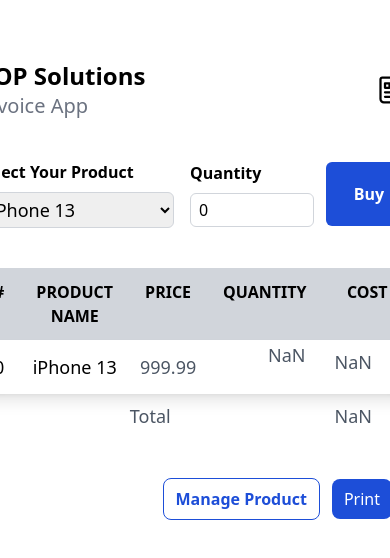
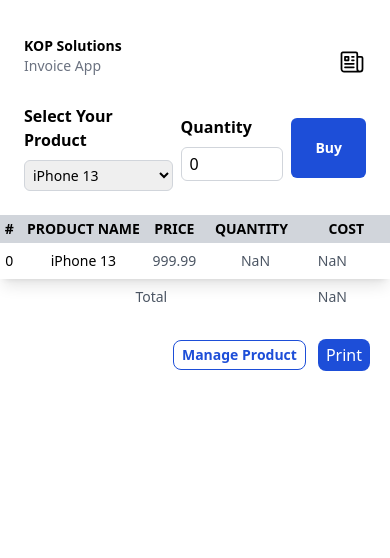
Before and after one commit to K2P4/Invoice-App, a React (Vite) app: page / in a window 390 px wide. Both pictures are taken after a click on the button "Buy". Shown: the top 558 px of the page. Built offline with nearby package versions, Linux system fonts and the light colour scheme.

Commit message:
update responsive

```diff
--- a/src/components/Add.jsx
+++ b/src/components/Add.jsx
@@ -36,15 +36,15 @@ const Add = () => {
 	};
 
 	return (
-		<div className="flex  align-middle gap-4 items-center">
+		<div className="flex align-middle items-center gap-2 mx-6 md:mx-0 sm:my-0 md:my-0 sm:mx-0">
 			<div>
-				<label htmlFor="select" className="font-bold">
+				<label htmlFor="select" className="font-bold text-md sm:text-lg md:text-lg">
 					Select Your Product
 				</label>
 				<select
 					name="App"
 					ref={idRef}
-					className="w-full  mt-2 border border-gray-300 px-2 py-1 text-black text-lg rounded-md "
+					className="w-full  mt-2 border border-gray-300 px-1 py-1 text-black text-sm rounded-md sm:px-2 sm:text-lg  "
 					id="">
 					{product.map(({ id, name }) => (
 						<option key={id} value={id}>
@@ -54,9 +54,9 @@ const Add = () => {
 				</select>
 			</div>
 
-			<div className="flex align-middle items-center gap-3">
+			<div className="flex align-middle items-center gap-2 sm:gap-3 ">
 				<div className="">
-					<label htmlFor="select" className="font-bold">
+					<label htmlFor="select" className="font-bold  ">
 						Quantity
 					</label>
 
@@ -69,7 +69,7 @@ const Add = () => {
 
 				<button
 					onClick={addRecord}
-					className="bg-blue-700 hover:bg-blue-600 duration-100 active:scale-75    px-7 cursor-pointer select-none text-white text-md font-bold py-5 rounded-md">
+					className="bg-blue-700 hover:bg-blue-600 duration-100 active:scale-75    px-6 cursor-pointer select-none text-white text-sm font-bold py-5 rounded-md  sm:py-7 sm:px-7 sm:text-md">
 					Buy
 				</button>
 			</div>
--- a/src/components/EmptyStages.jsx
+++ b/src/components/EmptyStages.jsx
@@ -5,10 +5,10 @@ import React from "react";
 const EmptyStages = () => {
 	return (
 		<div className="flex items-center justify-between align-middle  gap-5 ">
-			<img src="../../images/flame-2.png" className=" " alt="" />
+			<img src="../../images/flame-2.png" className="  w-48 sm:w-full " alt="" />
 
 			<h2 className="text-xl  text-gray-600 w-full cursor-pointer ">
-				Ther is no record.Buy Something !
+				There is no record.Buy Something !
 			</h2>
 		</div>
 	);
--- a/src/components/Footer.jsx
+++ b/src/components/Footer.jsx
@@ -14,12 +14,12 @@ const Footer = () => {
 			<div className="  float-end  bottom-0 right-80  me-5   flex gap-3 items-center align-middle">
 				<button
 					onClick={handleOpen}
-					className="   font-bold font-sans  border   hover:bg-blue-500 duration-75     border-blue-700  text-blue-700 rounded-lg px-3  py-2">
+					className="   font-bold font-sans  border text-sm   hover:bg-blue-500 duration-75     border-blue-700  text-blue-700 rounded-lg  px-2 py-1 sm:px-3  sm:py-2 sm:text-md">
 					Manage Product
 				</button>
 				<button
 					onClick={handlePrint}
-					className="text-white rounded-lg font-sans font-medium hover:bg-blue-600 duration-75    bg-blue-700 px-3 py-2 ">
+					className="text-white rounded-lg font-sans font-medium hover:bg-blue-600 duration-75    bg-blue-700 px-2 py-1  text-md sm:px-3 sm:py-2  ">
 					Print
 				</button>
 			</div>
--- a/src/components/Heading.jsx
+++ b/src/components/Heading.jsx
@@ -8,10 +8,14 @@ import Footer from "./Footer";
 const Heading = () => {
 	return (
 		<div className="">
-			<div className="my-10 flex align-middle items-center justify-between">
-				<div className="">
-					<h1 className=" font-bold text-2xl ">KOP Solutions</h1>
-					<h3 className="text-xl font-medium text-gray-500  ">Invoice App</h3>
+			<div className=" flex align-middle items-center  justify-between my-4  mx-6 sm:my-10 sm:mx-0 ">
+				<div className="mb-3 sm:mb-0 md:mb-0">
+					<h2 className="font-bold text-sm  md:text-2xl sm:text-2xl  ">
+						KOP Solutions
+					</h2>
+					<h3 className="font-medium text-gray-500 text-sm sm:text-xl lg:text-xl  md:text-xl ">
+						Invoice App
+					</h3>
 				</div>
 				<svg
 					xmlns="http://www.w3.org/2000/svg"
@@ -19,7 +23,7 @@ const Heading = () => {
 					viewBox="0 0 24 24"
 					strokeWidth={1.5}
 					stroke="currentColor"
-					className="w-9 h-9">
+					className="h-7 w-7 sm:h-11 sm:w-11  ">
 					<path
 						strokeLinecap="round"
 						strokeLinejoin="round"
--- a/src/components/TotalProducts.jsx
+++ b/src/components/TotalProducts.jsx
@@ -10,27 +10,31 @@ const TotalProducts = () => {
 
 	return (
 		<div>
-			<div className="table w-full my-10">
-				<tr className="bg-gray-300   rounded-sm   text-black font-medium  ">
-					<th className="px-4 py-3">#</th>
-					<th className="px-4 py-3">PRODUCT NAME</th>
-					<th className="px-4 py-3">PRICE</th>
-					<th className="px-4 py-3">QUANTITY</th>
-					<th className="px-4 py-3">COST</th>
+			<div className="table w-full my-6 sm:my-10 ">
+				<tr className="bg-gray-300   rounded-sm  text-sm   text-black font-bold  sm:text-lg ">
+					<th className="px-1 py-1  sm:px-4 sm:py-3">#</th>
+					<th className="px-1 py-1  sm:px-4 sm:py-3">PRODUCT NAME</th>
+					<th className=" px-1 py-1 sm:px-4 sm:py-3">PRICE</th>
+					<th className="px-1 py-1  sm:px-4 sm:py-3">QUANTITY</th>
+					<th className=" px-1 py-1 sm:px-4 sm:py-3">COST</th>
 				</tr>
 
-				<tbody className={`text-lg text-black-500 shadow-lg  `}>
+				<tbody className={`text-sm text-black-500 shadow-lg  sm:text-lg `}>
 					{records.map(({ idNo, id, name, price, quanity, cost }) => {
 						return (
 							<tr
 								key={id}
 								className={` select-none cursor-pointer trashHover hover:bg-blue-300 duration-200 scale-1 border border-s-0 border-e-0 border-b-gray-400  `}>
-								<td className="  px-3 py-2 text-center">{idNo}</td>
-								<td className=" px-3 py-2 text-center">{name}</td>
-								<td className="text-gray-600  text-center">
+								<td className="px-1 py-1 sm:px-3  sm:py-2 text-center">
+									{idNo}
+								</td>
+								<td className="px-1 py-1 sm:px-3 sm:py-2 text-center">
+									{name}
+								</td>
+								<td className="text-gray-600 text-center">
 									{price.toFixed(2)}
 								</td>
-								<td className="text-gray-600  select-none   text-center">
+								<td className="text-gray-600  select-none text-center ">
 									{quanity}
 
 									<svg
@@ -40,7 +44,7 @@ const TotalProducts = () => {
 										viewBox="0 0 24 24"
 										strokeWidth={1.5}
 										stroke="currentColor"
-										className="w-6 opacity-0 trashMouseOut ms-5 animate animate__bounceIn  text-blue-700 float-start h-6">
+										className="w-4 h-4 me-2 opacity-0 trashMouseOut ms-3 animate animate__bounceIn  text-blue-700 float-start sm:h-6 sm:w-6  sm:ms-4 ">
 										<path
 											strokeLinecap="round"
 											strokeLinejoin="round"
@@ -55,7 +59,7 @@ const TotalProducts = () => {
 										viewBox="0 0 24 24"
 										strokeWidth={1.5}
 										stroke="currentColor"
-										className="w-6 animate trashMouseOut animate__bounceIn opacity-0  text-blue-700  me-5 float-end h-6">
+										className="w-5 ms-2 h-4   animate trashMouseOut animate__bounceIn opacity-0  text-blue-700 float-end  sm:w-6 sm:h-6 sm:me-4 ">
 										<path
 											strokeLinecap="round"
 											strokeLinejoin="round"
@@ -91,7 +95,7 @@ const TotalProducts = () => {
 
 				<tr
 					key={Date.now()}
-					className={`trashHover text-lg ${
+					className={`trashHover text-sm sm:text-lg ${
 						!toggle && "hidden"
 					} hover:bg-blue-300 duration-200 scale-1 text-black text-center`}>
 					<td className="text-gray-600  px-3 py-2 text-center" colSpan={4}>
```
